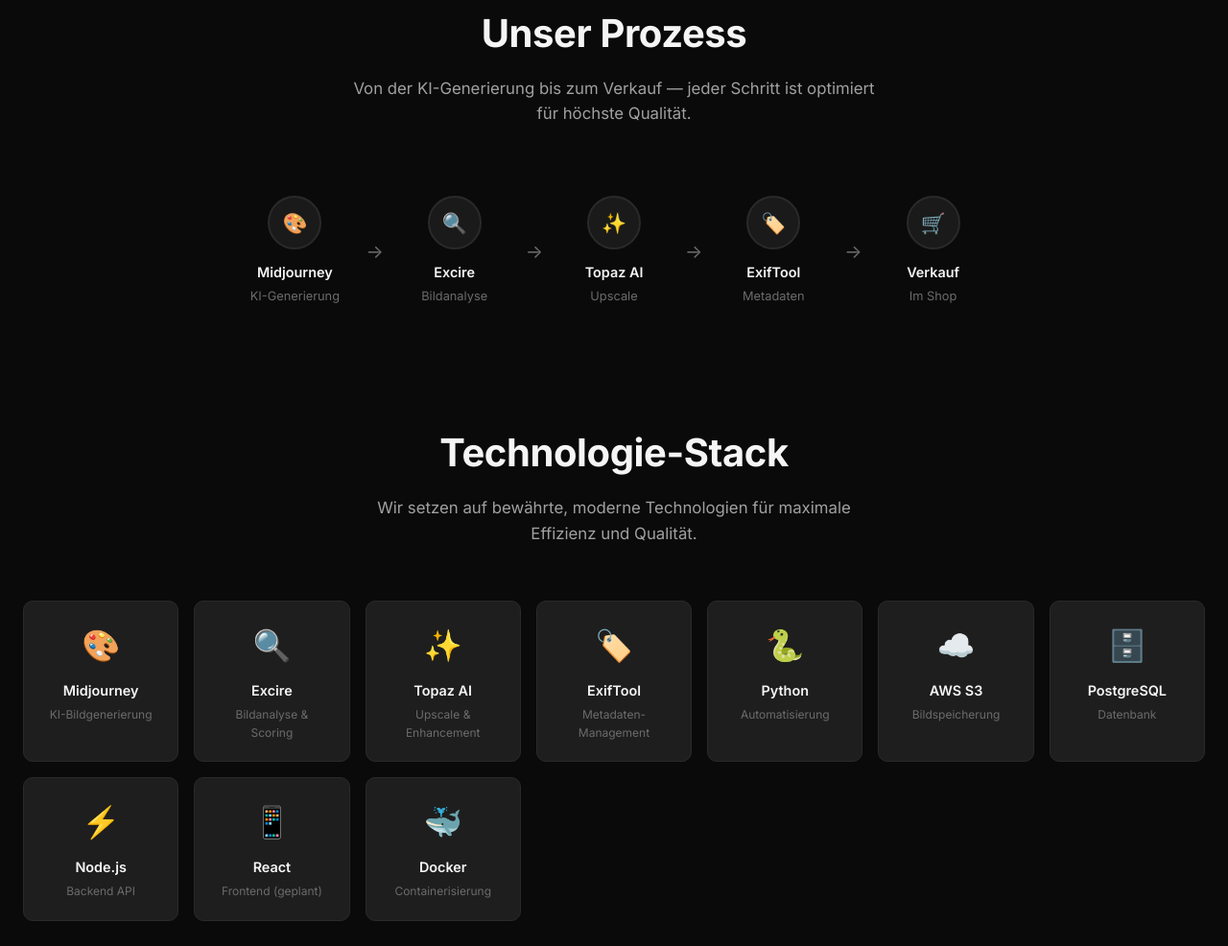
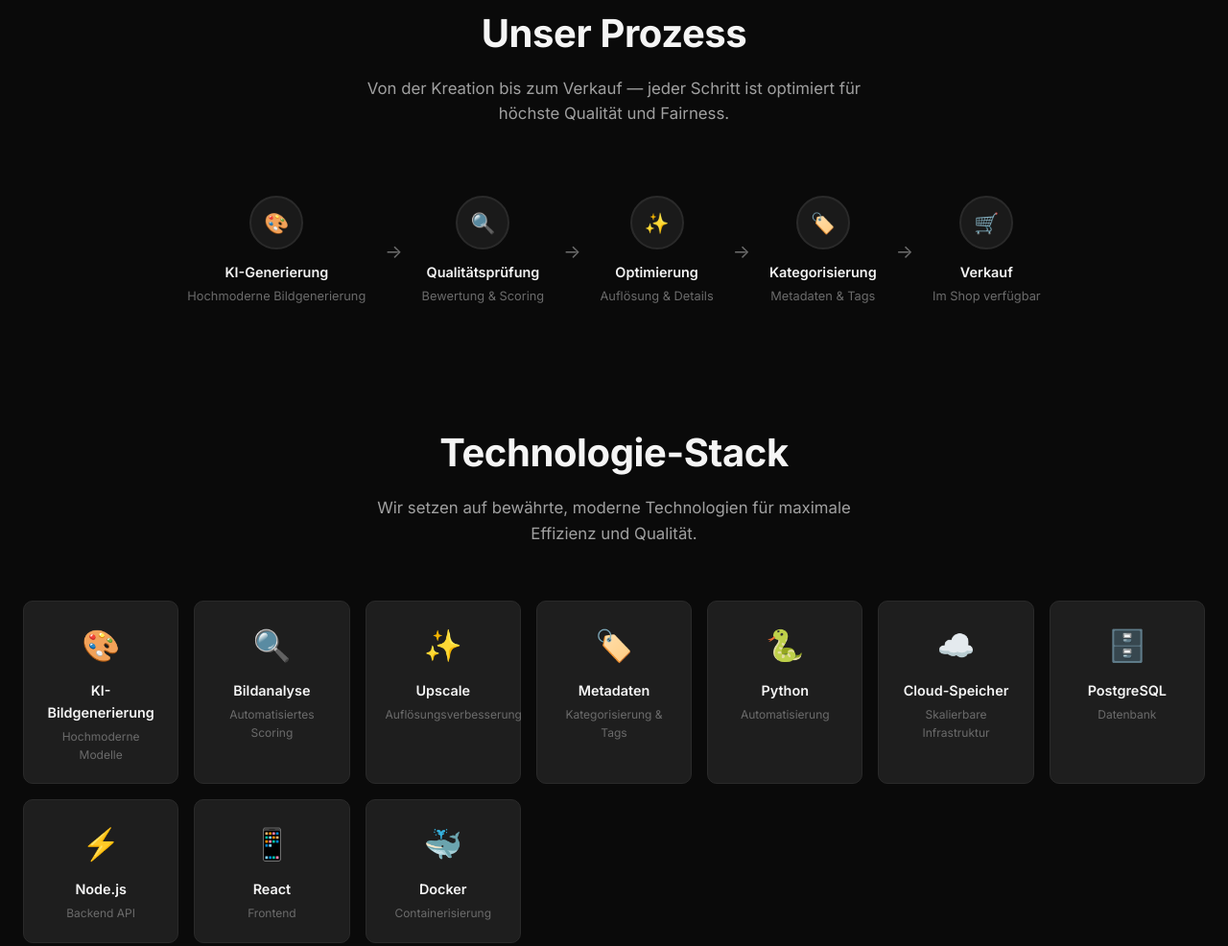
Before and after one commit to KerkmannTim/ai-stock-photos-v2, a plain HTML site: page about.html in a window 1280 px wide. Shown: the part 816-1802 px from the top of the page at 96% size. Drawn offline with Linux system fonts and the light colour scheme.

Commit message:
Generalize process and tech stack — remove specific tool names

```diff
--- a/about.html
+++ b/about.html
@@ -74,38 +74,38 @@
       <div class="process-section">
         <div class="section-header">
           <h2>Unser Prozess</h2>
-          <p>Von der KI-Generierung bis zum Verkauf — jeder Schritt ist optimiert für höchste Qualität.</p>
+          <p>Von der Kreation bis zum Verkauf — jeder Schritt ist optimiert für höchste Qualität und Fairness.</p>
         </div>
 
         <div class="process-timeline">
           <div class="process-step">
             <div class="process-step-icon">🎨</div>
-            <h4>Midjourney</h4>
-            <p>KI-Generierung</p>
+            <h4>KI-Generierung</h4>
+            <p>Hochmoderne Bildgenerierung</p>
           </div>
           <div class="process-arrow">→</div>
           <div class="process-step">
             <div class="process-step-icon">🔍</div>
-            <h4>Excire</h4>
-            <p>Bildanalyse</p>
+            <h4>Qualitätsprüfung</h4>
+            <p>Bewertung & Scoring</p>
           </div>
           <div class="process-arrow">→</div>
           <div class="process-step">
             <div class="process-step-icon">✨</div>
-            <h4>Topaz AI</h4>
-            <p>Upscale</p>
+            <h4>Optimierung</h4>
+            <p>Auflösung & Details</p>
           </div>
           <div class="process-arrow">→</div>
           <div class="process-step">
             <div class="process-step-icon">🏷️</div>
-            <h4>ExifTool</h4>
-            <p>Metadaten</p>
+            <h4>Kategorisierung</h4>
+            <p>Metadaten & Tags</p>
           </div>
           <div class="process-arrow">→</div>
           <div class="process-step">
             <div class="process-step-icon">🛒</div>
             <h4>Verkauf</h4>
-            <p>Im Shop</p>
+            <p>Im Shop verfügbar</p>
           </div>
         </div>
       </div>
@@ -120,23 +120,23 @@
         <div class="tech-grid">
           <div class="tech-card">
             <div class="tech-card-icon">🎨</div>
-            <h4>Midjourney</h4>
-            <p>KI-Bildgenerierung</p>
+            <h4>KI-Bildgenerierung</h4>
+            <p>Hochmoderne Modelle</p>
           </div>
           <div class="tech-card">
             <div class="tech-card-icon">🔍</div>
-            <h4>Excire</h4>
-            <p>Bildanalyse & Scoring</p>
+            <h4>Bildanalyse</h4>
+            <p>Automatisiertes Scoring</p>
           </div>
           <div class="tech-card">
             <div class="tech-card-icon">✨</div>
-            <h4>Topaz AI</h4>
-            <p>Upscale & Enhancement</p>
+            <h4>Upscale</h4>
+            <p>Auflösungsverbesserung</p>
           </div>
           <div class="tech-card">
             <div class="tech-card-icon">🏷️</div>
-            <h4>ExifTool</h4>
-            <p>Metadaten-Management</p>
+            <h4>Metadaten</h4>
+            <p>Kategorisierung & Tags</p>
           </div>
           <div class="tech-card">
             <div class="tech-card-icon">🐍</div>
@@ -145,8 +145,8 @@
           </div>
           <div class="tech-card">
             <div class="tech-card-icon">☁️</div>
-            <h4>AWS S3</h4>
-            <p>Bildspeicherung</p>
+            <h4>Cloud-Speicher</h4>
+            <p>Skalierbare Infrastruktur</p>
           </div>
           <div class="tech-card">
             <div class="tech-card-icon">🗄️</div>
@@ -161,7 +161,7 @@
           <div class="tech-card">
             <div class="tech-card-icon">📱</div>
             <h4>React</h4>
-            <p>Frontend (geplant)</p>
+            <p>Frontend</p>
           </div>
           <div class="tech-card">
             <div class="tech-card-icon">🐳</div>
```
